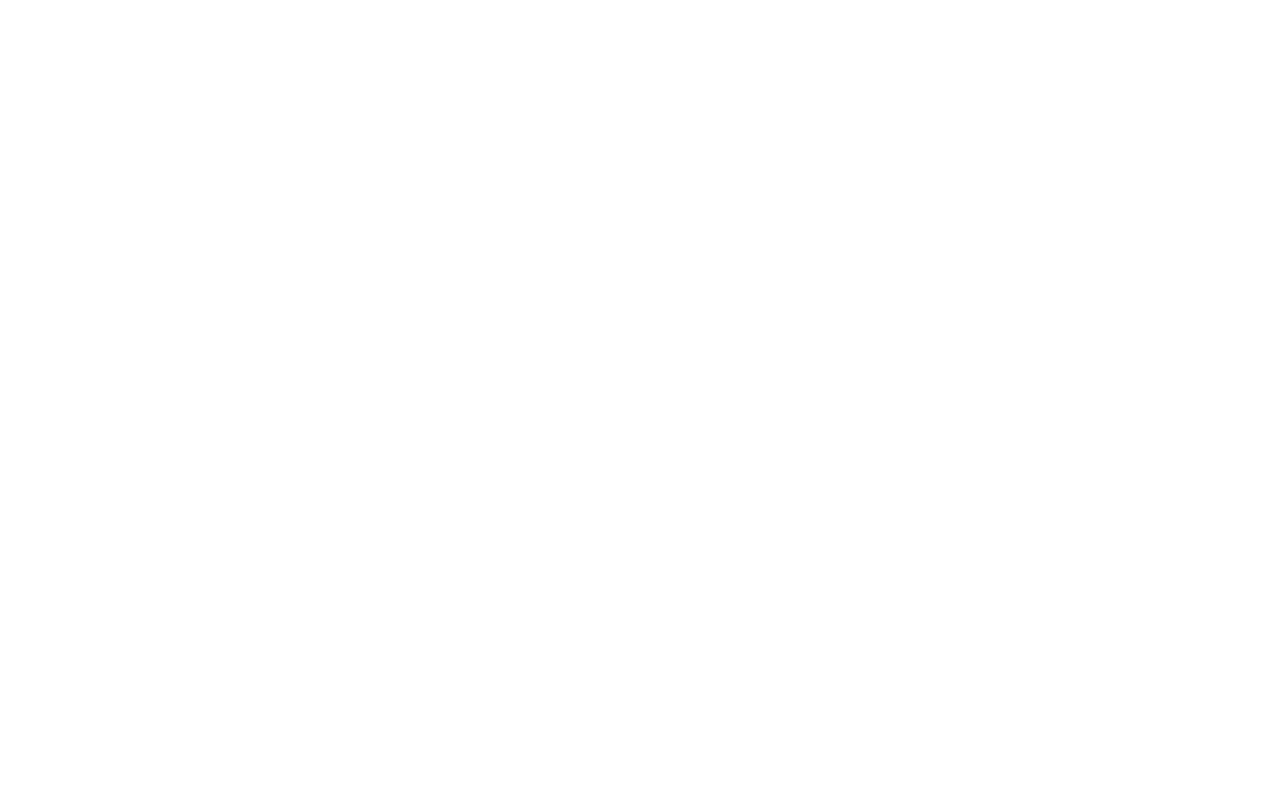
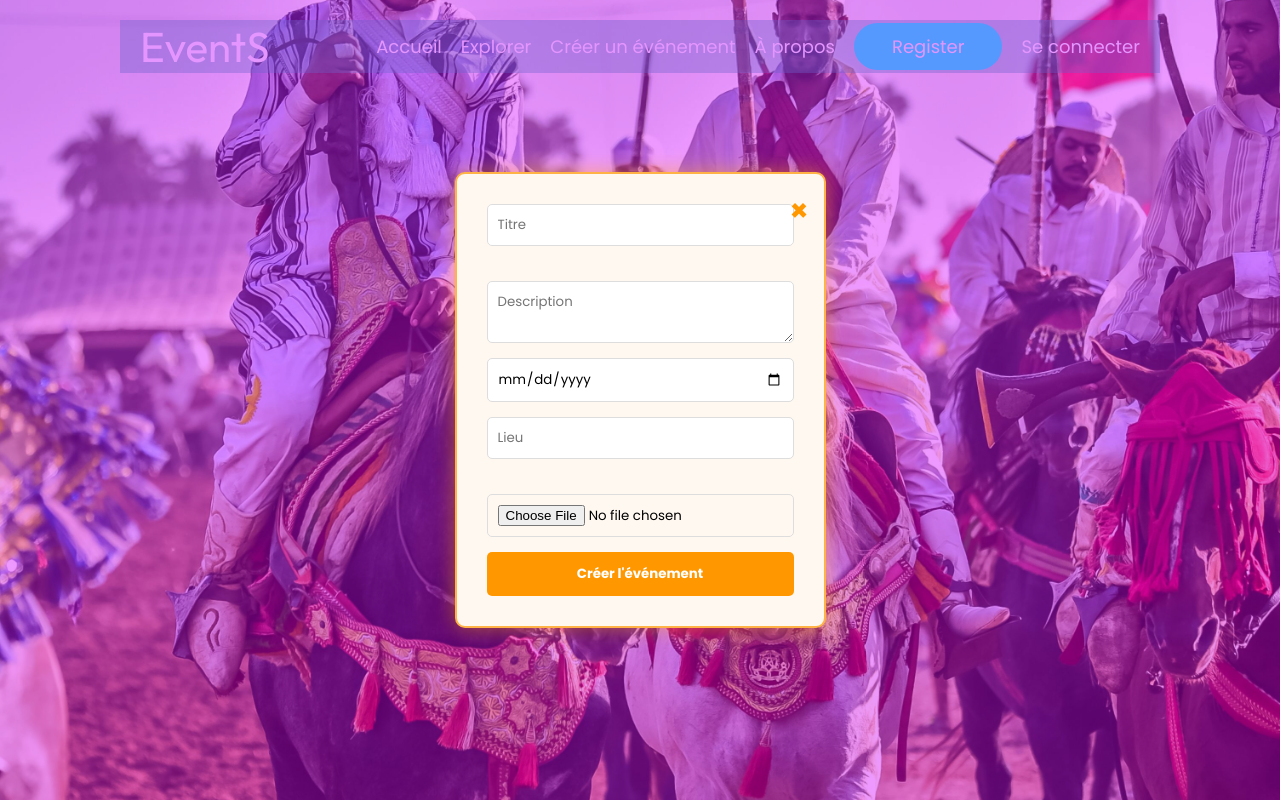
Before and after one commit to GAIDaziz/EventSF, a React (Vite) app: page /EventForm in a window 1280 px wide. Before the commit this address had no page. Built offline with nearby package versions, Linux system fonts and the light colour scheme; no server answers.

Commit message:
R-l-CREATEEV-UPLOADEV

```diff
--- a/package.json
+++ b/package.json
@@ -10,6 +10,8 @@
     "preview": "vite preview"
   },
   "dependencies": {
+    "axios": "^1.7.9",
+    "buffer": "^6.0.3",
     "react": "^18.3.1",
     "react-dom": "^18.3.1",
     "react-router-dom": "^7.1.3"
--- a/src/App.jsx
+++ b/src/App.jsx
@@ -1,9 +1,14 @@
-import React, { useState } from "react";
+import React, { useState , useEffect } from "react";
 import { BrowserRouter as Router, Route, Routes } from 'react-router-dom'; // Importez les composants de routage
 import Background from "./Components/Background/Background";
 import Navbar from "./Components/Navbar/Navbar";
 import Hero from "./Components/Hero/Hero";
 import Register from './Components/Register/Register'; // Importez le composant Register
+import EventForm from './Components/Event/EventForm'
+// useState et useEffect
+import axios from 'axios'; // Pour les requêtes HTTP
+import Explorer from "./Components/Explorer/Explorer";
+
 
 const App = () => {
     let heroData = [
@@ -13,17 +18,41 @@ const App = () => {
     ];
     const [heroCount, setHeroCount] = useState(0);
     const [playStatus, setPlayStatus] = useState(false);
+    const [showEventForm, setShowEventForm] = useState(false);
+    const [events, setEvents] = useState([]);
+
+    useEffect(() => {
+        const fetchEvents = async () => {
+            try {
+                const response = await axios.get('/api/events');
+                setEvents(response.data);
+            } catch (error) {
+                console.error("Erreur lors de la récupération des événements:", error);
+            }
+        };
+
+        fetchEvents();
+    }, []);
 
     const handleNextHero = () => {
         setHeroCount((prevCount) => (prevCount + 1) % heroData.length);
     };
 
+    const handleCloseEventForm = () => {
+        setShowEventForm(false);
+    };
+
+    const handleNewEvent = (newEvent) => {
+        setEvents([...events, newEvent]);
+        setShowEventForm(false); // Fermer le formulaire après la création
+    };
+
     return (
-        <Router> {/* Enveloppez l'application dans un Router */}
+        <Router>
             <div className="app-container">
                 <Background playStatus={playStatus} heroCount={heroCount} />
                 <Navbar />
-                <Routes> {/* Utilisez Routes pour définir les routes */}
+                <Routes>
                     <Route path="/" element={<Hero
                         setPlayStatus={setPlayStatus}
                         heroData={heroData[heroCount % heroData.length]}
@@ -31,9 +60,17 @@ const App = () => {
                         setHeroCount={setHeroCount}
                         playStatus={playStatus}
                         onNextHero={handleNextHero}
-                    />} /> {/* Route pour la page d'accueil (Hero) */}
-                    <Route path="/register" element={<Register />} /> {/* Route pour Register */}
+                    />} />
+                    <Route path="/register" element={<Register />} />
+                    <Route path="/explore" element={<Explorer />} />
+                    <Route path="/EventForm" element={<EventForm />} />
                 </Routes>
+
+
+
+                {showEventForm && <EventForm onClose={handleCloseEventForm} />} {/* <-- Passage de la fonction onClose */}
+
+
             </div>
         </Router>
     );
--- /dev/null
+++ b/src/Components/Event/EventForm.jsx
@@ -0,0 +1,72 @@
+import React, { useState } from 'react';
+import axios from 'axios';
+import './EventForme.css'
+
+const EventForm = ({ onClose }) => { // <-- Déstructuration de la prop onClose
+  const [eventData, setEventData] = useState({
+      title: '',
+      description: '',
+      date: '',
+      location: '',
+      image: null,
+  });
+
+  const handleChange = (e) => {
+    setEventData({ ...eventData, [e.target.name]: e.target.value });
+  };
+
+  const handleImageChange = (e) => {
+    setEventData({ ...eventData, image: e.target.files[0] });
+  };
+
+  const handleSubmit = async (e) => {
+    e.preventDefault();
+
+    const formData = new FormData();
+    for (const key in eventData) {
+      formData.append(key, eventData[key]);
+    }
+
+    try {
+      const response = await axios.post('/api/events', formData);
+
+      if (response.status === 201) {
+        // Réinitialiser le formulaire ou afficher un message de succès
+        setEventData({
+          title: '',
+          description: '',
+          date: '',
+          location: '',
+          image: null,
+        });
+        alert('Événement créé avec succès !');
+      } else {
+        // Gérer les erreurs
+        console.error('Erreur lors de la création de l\'événement :', response.status);
+        const errorData = await response.data;
+        alert(`Erreur: ${errorData.message}`);
+      }
+    } catch (error) {
+      console.error('Erreur lors de la requête :', error);
+      alert('Une erreur s\'est produite.');
+    }
+  };
+
+  return (
+    <div className="modal">
+            <div className="modal-content">
+                <span className="modal-close" onClick={onClose}>&times;</span> {/* <-- Utilisation de onClose */}
+                <form onSubmit={handleSubmit}>
+                <input type="text" name="title" placeholder="Titre" value={eventData.title} onChange={handleChange} required />
+                <textarea name="description" placeholder="Description" value={eventData.description} onChange={handleChange} required />
+                <input type="date" name="date" value={eventData.date} onChange={handleChange} required />
+                <input type="text" name="location" placeholder="Lieu" value={eventData.location} onChange={handleChange} required />
+                <input type="file" name="image" onChange={handleImageChange} />
+                <button type="submit">Créer l'événement</button>
+                </form>
+        </div>
+    </div>
+  );
+};
+
+export default EventForm;
--- /dev/null
+++ b/src/Components/Event/EventForme.css
@@ -0,0 +1,73 @@
+.modal {
+    position: fixed;
+    z-index: 1001;
+    top: 0;
+    left: 0;
+    width: 100%;
+    height: 100%;
+    background-color: rgba(213, 1, 255, 0.4);
+    display: flex;
+    justify-content: center;
+    align-items: center;
+    top: 50%;
+  left: 50%;
+}
+
+
+.modal-content {
+    background-color: #fff8f0;
+    max-width: 80%;
+    max-height: 80%;
+    margin: 10% auto;
+    padding: 30px;
+    border: 2px solid #ffb347;
+    border-radius: 10px;
+    box-shadow: 0px 0px 20px rgba(255, 165, 0, 0.5);
+    overflow: auto;
+    position: relative;
+}
+.modal-close {
+    color: #ff9800; /* Couleur du bouton de fermeture festive */
+    position: absolute;
+    top: 15px;
+    right: 15px;
+    font-size: 30px;
+    font-weight: bold;
+    cursor: pointer;
+    transition: color 0.3s ease; /* Transition pour la couleur au survol */
+}
+
+.modal-close:hover,
+.modal-close:focus {
+    color: #f57c00; /* Couleur au survol */
+    text-decoration: none;
+}
+
+/* Styles pour le formulaire à l'intérieur de .modal-content */
+.modal-content form {
+    display: flex;
+    flex-direction: column; /* Pour aligner les éléments du formulaire verticalement */
+    gap: 15px; /* Espacement entre les éléments du formulaire */
+}
+
+.modal-content form input,
+.modal-content form textarea {
+    padding: 10px;
+    border: 1px solid #ddd;
+    border-radius: 5px;
+}
+
+.modal-content form button {
+    background-color: #ff9800; /* Couleur du bouton festive */
+    color: white;
+    padding: 12px 20px;
+    border: none;
+    border-radius: 5px;
+    cursor: pointer;
+    font-weight: bold;
+    transition: background-color 0.3s ease; /* Transition pour la couleur au survol */
+}
+
+.modal-content form button:hover {
+    background-color: #f57c00; /* Couleur au survol */
+}
--- /dev/null
+++ b/src/Components/Explorer/Explorer.css
@@ -0,0 +1,22 @@
+/* Explorer.css */
+.explorer-container {
+    display: flex;
+    flex-wrap: wrap;
+    gap: 20px;
+    padding: 20px;
+    background-color: rgba(237, 55, 5, 0.911);
+}
+
+.event-item {
+    width: 300px;
+    border: 1px solid #ccc;
+    padding: 10px;
+    box-sizing: border-box;
+}
+
+.event-item img {
+    max-width: 100%;
+    height: auto;
+}
+
+/* ... autres styles pour Explorer ... */
--- /dev/null
+++ b/src/Components/Explorer/Explorer.jsx
@@ -0,0 +1,44 @@
+import React, { useState, useEffect } from 'react';
+import axios from 'axios';
+import './Explorer.css'; // Importez le fichier CSS pour Explorer
+import { Buffer } from 'buffer';
+
+
+const Explorer = () => {
+    const [events, setEvents] = useState([]);
+
+    useEffect(() => {
+        const fetchEvents = async () => {
+            try {
+                const response = await axios.get('/api/events');
+                setEvents(response.data);
+            } catch (error) {
+                console.error("Erreur lors de la récupération des événements:", error);
+            }
+        };
+
+        fetchEvents();
+    }, []);
+    const getImageUrl = (imageData, contentType) => {
+        console.log(imageData+";"+contentType);
+       // if (!imageData || !contentType) return null;
+
+        const base64 = Buffer.from(imageData, 'binary').toString('base64'); // Utilisation de Buffer
+        return `data:${contentType};base64,${base64}`;
+    };
+    return (
+        <div className="explorer-container"> {/* Utilisez une classe CSS spécifique */}
+            {events.map((event) => (
+                <div key={event._id} className="event-item">
+                    <h3>{event.title}</h3>
+                    <p>{event.date}</p>
+                    {event.img && ( // Vérifier si l'image existe
+                        <img src={getImageUrl(event.img.data,null)} alt={event.title} />
+                    )}
+                </div>
+            ))}
+        </div>
+    );
+};
+
+export default Explorer;
--- a/src/Components/Navbar/Navbar.jsx
+++ b/src/Components/Navbar/Navbar.jsx
@@ -72,7 +72,9 @@ const Navbar = () => {
             <ul className='nav-menu'>
                 <li><a href="/">Accueil</a></li>
                 <li><a href="/explore">Explorer</a></li>
-                <li onClick={handleCreateEventClick} className='nav-create-event'><link to = "./Event">Créer un événement</link></li>
+                <li /* className='nav-create-event'*/>
+                    <Link to="/EventForm">Créer un événement</Link>
+                </li>
                 <li><a href="/about">À propos</a></li>
                 <li className='nav-register'>
                     <Link to="/register">Register</Link>
@@ -106,3 +108,7 @@ const Navbar = () => {
 };
 
 export default Navbar;
+
+//<li onClick={handleCreateEventClick} className='nav-create-event'>
+//<a>Créer un événement</a>
+//</li>
--- a/vite.config.js
+++ b/vite.config.js
@@ -5,6 +5,7 @@ import react from '@vitejs/plugin-react-swc'
 export default defineConfig({
   plugins: [react()],
   server: {
+
     proxy: {
       '/api/users': {
     target: 'http://localhost:3005',
@@ -16,5 +17,6 @@ export default defineConfig({
         // rewrite: (path) => path.replace(/^\/api/, ''), // Optionnel : supprime /api du chemin de la requête
       },
     },
+
   },
 })
```
Also changed, not shown: src/App.css (line endings or trailing spaces), src/Components/Event/Event.css (deleted), src/Components/Event/Event.jsx (deleted), 1 other file (tests, documents, lock files or other folders).
